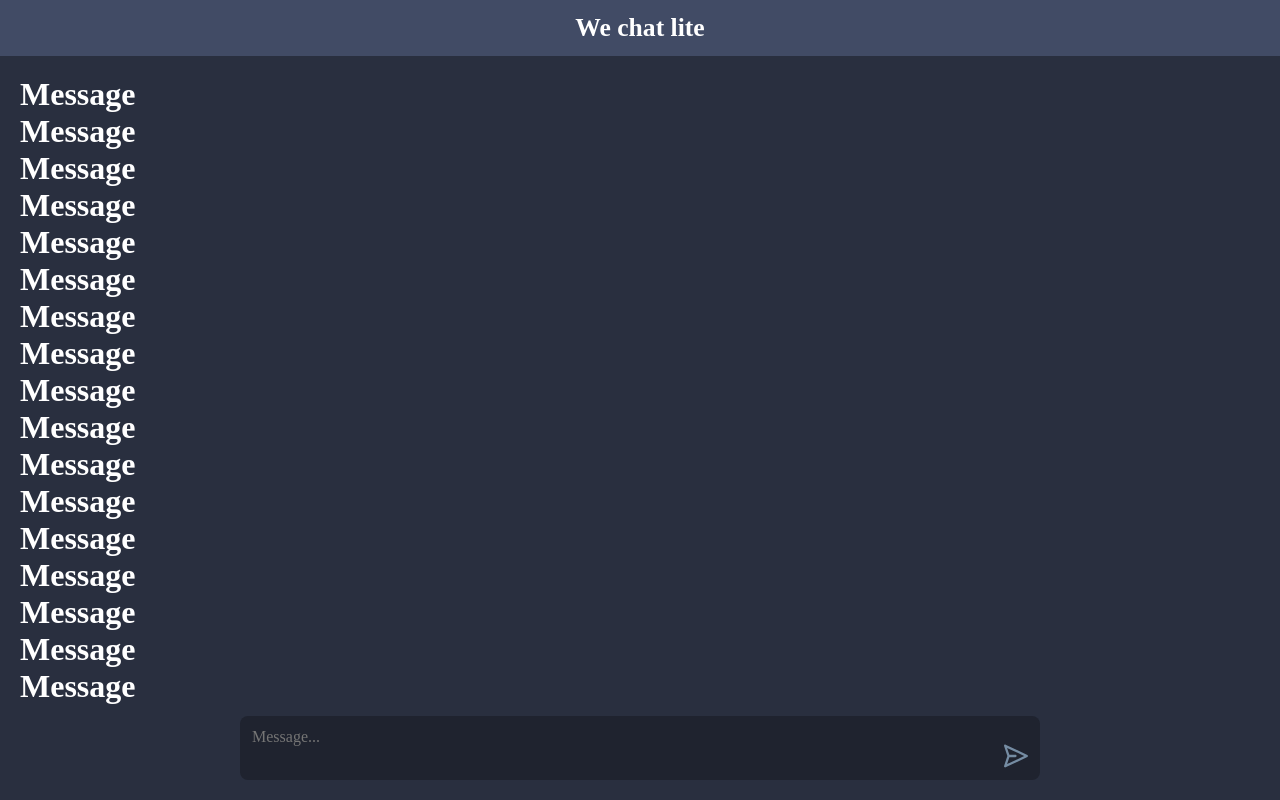
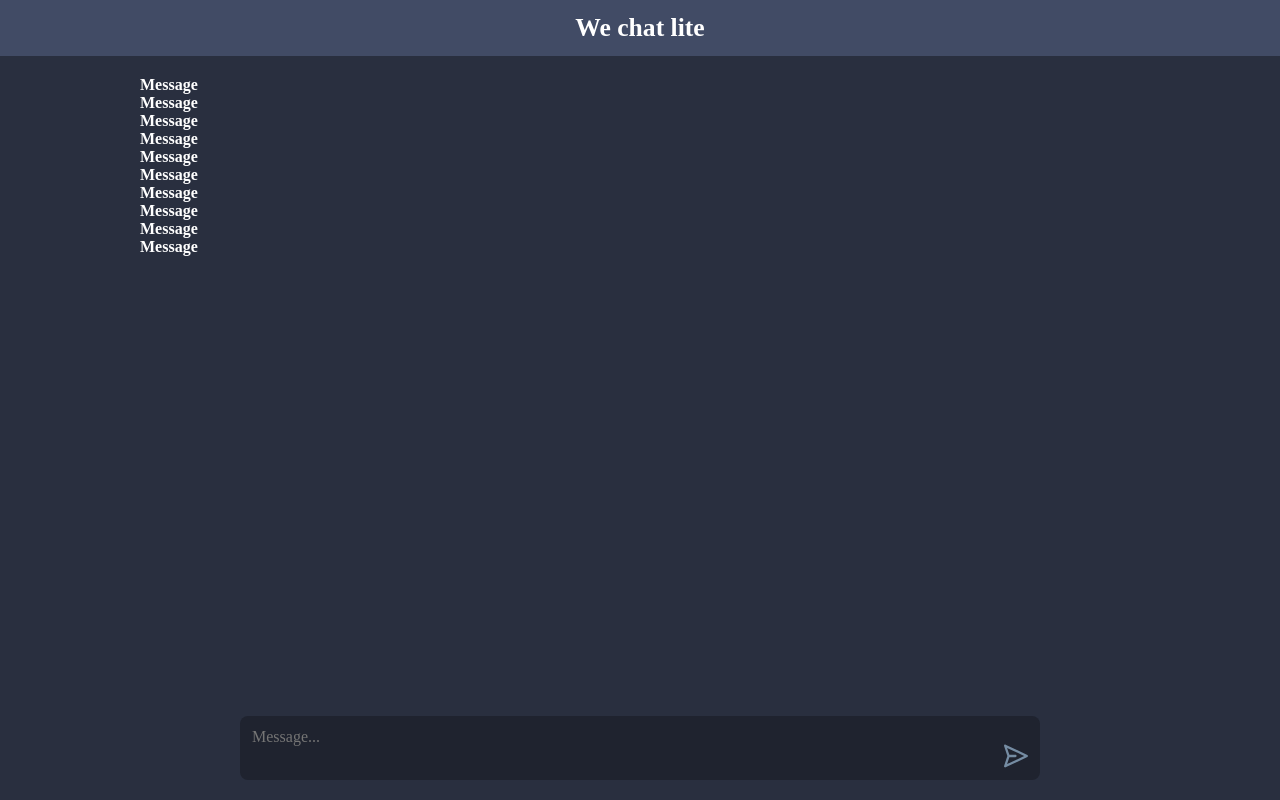
Before and after one commit to StarkDed/messenger_app_vue, a Vue app: page / in a window 1280 px wide. Built offline with nearby package versions, Linux system fonts and the light colour scheme.

Commit message:
created array of messages and output

```diff
--- a/src/App.vue
+++ b/src/App.vue
@@ -1,13 +1,57 @@
 <template>
   <div class="app">
     <Header></Header>
-    <ChatContainer></ChatContainer>
+    <ChatContainer :messages="messages"></ChatContainer>
   </div>
 </template>
 
 <script setup>
 import Header from "@/components/Header.vue";
 import ChatContainer from "@/components/ChatContainer.vue";
+import { reactive } from "vue";
+
+const messages = reactive([
+  {
+    text: "Message",
+    id: 1,
+  },
+  {
+    text: "Message",
+    id: 2,
+  },
+  {
+    text: "Message",
+    id: 2,
+  },
+  {
+    text: "Message",
+    id: 3,
+  },
+  {
+    text: "Message",
+    id: 4,
+  },
+  {
+    text: "Message",
+    id: 5,
+  },
+  {
+    text: "Message",
+    id: 6,
+  },
+  {
+    text: "Message",
+    id: 7,
+  },
+  {
+    text: "Message",
+    id: 8,
+  },
+  {
+    text: "Message",
+    id: 9,
+  },
+]);
 </script>
 
 <style >
--- a/src/components/ChatContainer.vue
+++ b/src/components/ChatContainer.vue
@@ -1,6 +1,6 @@
 <template>
   <div class="chatContainer">
-    <ChatList></ChatList>
+    <ChatList :messages="messages"></ChatList>
     <MessageInput></MessageInput>
   </div>
 </template>
@@ -8,6 +8,13 @@
 <script setup>
 import MessageInput from "@/components/MessageInput.vue";
 import ChatList from "@/components/ChatList.vue";
+
+defineProps({
+  messages: {
+    type: Array,
+    required: true,
+  },
+});
 </script>
 
 <style scoped>
--- a/src/components/ChatList.vue
+++ b/src/components/ChatList.vue
@@ -1,66 +1,29 @@
 <template>
   <div class="chatWindow">
-    <h1>Message</h1>
-    <h1>Message</h1>
-    <h1>Message</h1>
-    <h1>Message</h1>
-    <h1>Message</h1>
-    <h1>Message</h1>
-    <h1>Message</h1>
-    <h1>Message</h1>
-    <h1>Message</h1>
-    <h1>Message</h1>
-    <h1>Message</h1>
-    <h1>Message</h1>
-    <h1>Message</h1>
-    <h1>Message</h1>
-    <h1>Message</h1>
-    <h1>Message</h1>
-    <h1>Message</h1>
-    <h1>Message</h1>
-    <h1>Message</h1>
-    <h1>Message</h1>
-    <h1>Message</h1>
-    <h1>Message</h1>
-    <h1>Message</h1>
-    <h1>Message</h1>
-    <h1>Message</h1>
-    <h1>Message</h1>
-    <h1>Message</h1>
-    <h1>Message</h1>
-    <h1>Message</h1>
-    <h1>Message</h1>
-    <h1>Message</h1>
-    <h1>Message</h1>
-    <h1>Message</h1>
-    <h1>Message</h1>
-    <h1>Message</h1>
-    <h1>Message</h1>
-    <h1>Message</h1>
-    <h1>Message</h1>
-    <h1>Message</h1>
-    <h1>Message</h1>
-    <h1>Message</h1>
-    <h1>Message</h1>
-    <h1>Message</h1>
-    <h1>Message</h1>
-    <h1>Message</h1>
-    <h1>Message</h1>
-    <h1>Message</h1>
-    <h1>Message</h1>
-    <h1>Message</h1>
-    <h1>Message</h1>
+    <h1 v-for="message in messages" :key="message.id">{{ message.text }}</h1>
   </div>
 </template>
 
-<script>
+<script setup>
+defineProps({
+  messages: {
+    type: Array,
+    required: true,
+  },
+});
 </script>
 
 <style scoped>
 .chatWindow {
   color: white;
   overflow-y: auto;
-  flex: 1;
-  margin-bottom: 70px;
+  /* flex: 1; */
+  max-width: 1000px;
+  margin: 0 auto;
+  width: 100%;
+  margin-bottom: 80px;
+}
+.chatWindow h1 {
+  font-size: 16px;
 }
 </style>
```
